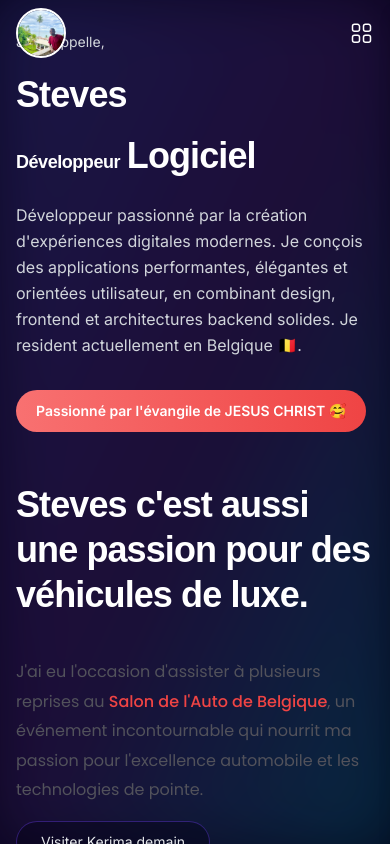
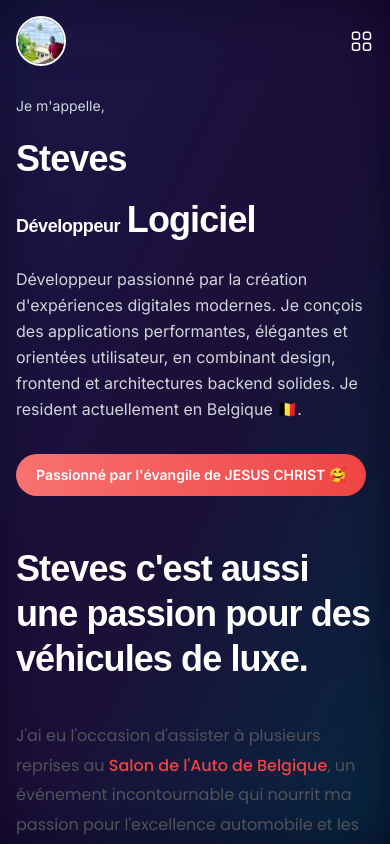
Before and after one commit to stevesfranc-ctrl/wonder-app, a Next.js app: page /about-me in a window 390 px wide. Built offline with nearby package versions, Linux system fonts and the light colour scheme; a web font is replaced by a local one.

Commit message:
update nav bar

```diff
--- a/app/about-me/page.tsx
+++ b/app/about-me/page.tsx
@@ -17,7 +17,7 @@ export default function AboutMe() {
                 <div className="absolute hidden md:block left-1/2 top-1/4 w-16 h-16 bg-red-500 z-0" />
 
                 {/* Contenu */}
-                <div className="relative z-20 max-w-7xl mx-auto md:px-8 md:pb-24 md:pt-24 pt-8 grid grid-cols-1 md:grid-cols-2 gap-12 items-center">
+                <div className="relative z-20 max-w-7xl mx-auto pt-24 md:px-8 md:pb-24 md:pt-24  grid grid-cols-1 md:grid-cols-2 gap-12 items-center">
 
                     {/* Texte */}
                     <div>
--- a/components/main/hero.tsx
+++ b/components/main/hero.tsx
@@ -5,7 +5,7 @@ import MyQRCode from "./QRCode";
 
 export const Hero = () => {
   return (
-    <div id="about-me" className="relative flex-col md:flex-row !h-full w-full flex gap-10 md:gap-20 items-center justify-center overflow-hidden pb-10">
+    <div id="about-me" className="relative flex-col md:flex-row !h-full w-full flex gap-10 md:gap-20 items-center pt-24 md:pt-8 justify-center overflow-hidden pb-10">
       <div className=" text-white flex-1">
         <HeroContent />
         <div className="mt-10 space-y-4 text-base leading-[1.85rem] text-zinc-600 dark:text-zinc-400">
--- a/components/main/menuItemComponent.tsx
+++ b/components/main/menuItemComponent.tsx
@@ -15,10 +15,10 @@ export default function Menu() {
       const pathname = usePathname();
 
     return (
-        <nav className="z-[9999999999] relative">
-            <div className="md:hidden py-2 flex justify-between items-center">
+        <nav className="z-[99999999999999999] fixed right-0 left-0  ">
 
-                {isMobileMenuOpen ?
+            <div className="w-full flex items-center justify-between backdrop-blur-md p-4">
+                            {isMobileMenuOpen ?
 
                     <div onClick={() => setIsMobileMenuOpen(!isMobileMenuOpen)} className="w-[25px] flex items-center justify-center">
                         <svg viewBox="0 0 24 24" fill="none" xmlns="http://www.w3.org/2000/svg"><g id="SVGRepo_bgCarrier" stroke-width="0"></g><g id="SVGRepo_tracerCarrier" stroke-linecap="round" stroke-linejoin="round"></g><g id="SVGRepo_iconCarrier"><path fill-rule="evenodd" clip-rule="evenodd" d="M19.207 6.207a1 1 0 0 0-1.414-1.414L12 10.586 6.207 4.793a1 1 0 0 0-1.414 1.414L10.586 12l-5.793 5.793a1 1 0 1 0 1.414 1.414L12 13.414l5.793 5.793a1 1 0 0 0 1.414-1.414L13.414 12l5.793-5.793z" fill="#ffffff"></path></g></svg>
@@ -49,6 +49,10 @@ export default function Menu() {
                     </svg>
 
                 </div>
+            </div>
+
+
+
                 <div style={isMobileMenuOpen ? styles.show : styles.close} className="md:hidden fixed top-0 right-0 bottom-0 w-56  shadow-lg  bg-[#1a1444] p-4 z-[999999999999999999999999999]">
 
                     <div
@@ -83,8 +87,8 @@ export default function Menu() {
 
                     ))}
                 </div>
-            </div>
-        </nav>
+
+         </nav>
     );
 }
 
```
